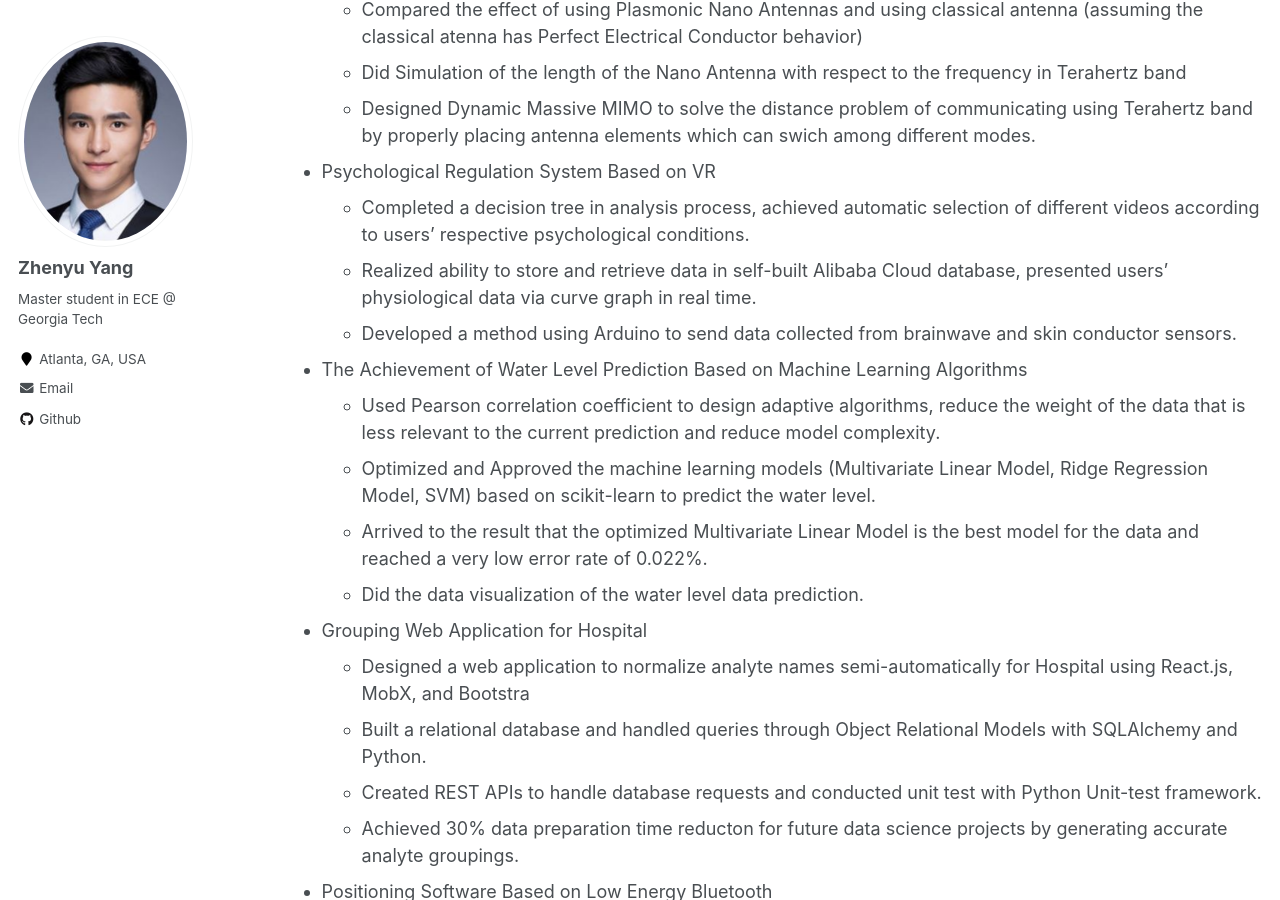
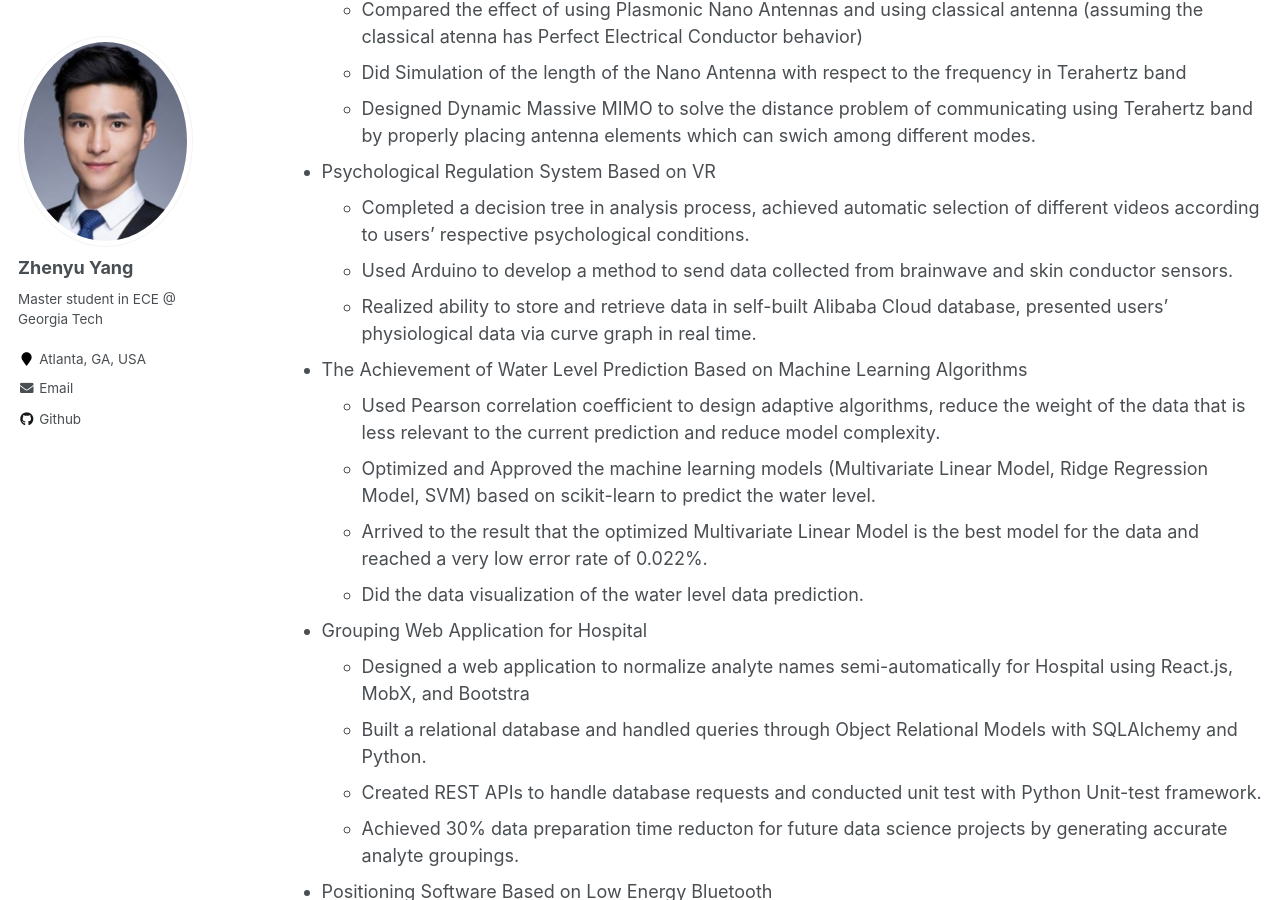
Before and after one commit to azpeteryang/azpeteryang.github.io, a Jekyll site: the page built from _pages/cv.md, in a window 1280 px wide and 900 px high, scrolled down 1238 px. Built offline with Jekyll 4.4.1, drawn with Linux system fonts in a browser that asks for light colours.

Commit message:
Update cv.md

```diff
--- a/_pages/cv.md
+++ b/_pages/cv.md
@@ -45,8 +45,8 @@ Projects
 
 * Psychological Regulation System Based on VR
   * Completed a decision tree in analysis process, achieved automatic selection of different videos according to users’ respective psychological conditions.
+  * Used Arduino to develop a method to send data collected from brainwave and skin conductor sensors.
   * Realized ability to store and retrieve data in self-built Alibaba Cloud database, presented users’ physiological data via curve graph in real time.
-  * Developed a method using Arduino to send data collected from brainwave and skin conductor sensors.
 
 
 
```
